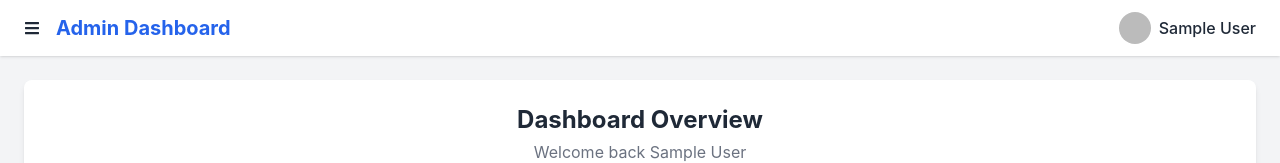
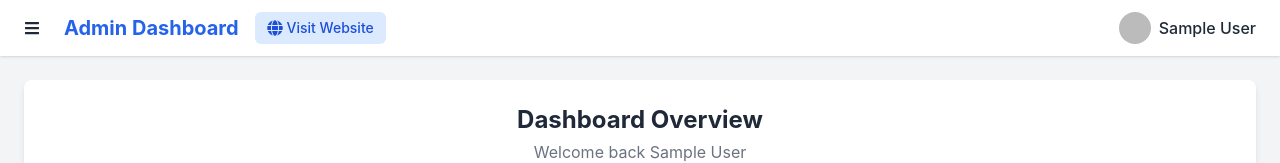
Before and after one commit to fineanmol/product-shelf, a React (Create React App) app: page /admin in a window 1280 px wide. Shown: the top 163 px of the page. Built offline with nearby package versions, Linux system fonts and the light colour scheme; no server answers; the database is empty; sample sign-in values are in the browser's storage.

Commit message:
Fixed SuperAdmin Issue on ProductEdit Form

```diff
--- a/src/components/forms/ProductFormFields.jsx
+++ b/src/components/forms/ProductFormFields.jsx
@@ -36,7 +36,22 @@ const ProductFormFields = ({
   handleChange,
   canEdit,
 }) => {
-  const { isSuperAdmin } = getUserAccess(formData);
+  const [isSuperAdmin, setIsSuperAdmin] = useState(false);
+
+  useEffect(() => {
+    async function fetchUserAccess() {
+      try {
+        const access = await getUserAccess(formData);
+        setIsSuperAdmin(access.isSuperAdmin);
+      } catch (error) {
+        console.error("Error fetching user access:", error);
+      }
+    }
+
+    if (formData) {
+      fetchUserAccess();
+    }
+  }, [formData]);
 
   // Track which field the user last edited: "price" or "discount".
   const [lastChanged, setLastChanged] = useState(null);
--- a/src/layouts/AdminLayout.jsx
+++ b/src/layouts/AdminLayout.jsx
@@ -2,7 +2,7 @@
 import React, { useEffect, useState } from "react";
 import { getAuth, onAuthStateChanged, signOut } from "firebase/auth";
 import { useNavigate, Link, Outlet } from "react-router-dom";
-import { FaBars } from "react-icons/fa";
+import { FaBars, FaGlobe } from "react-icons/fa";
 import AdminSidebar from "../components/admin/AdminSidebar";
 
 function AdminLayout() {
@@ -38,14 +38,14 @@ function AdminLayout() {
 
   return (
     <div className="flex h-screen bg-gray-100 text-gray-800">
-      {/* Sidebar (collapsible) */}
+      {/* Sidebar */}
       {sidebarOpen && <AdminSidebar onClose={() => setSidebarOpen(false)} />}
 
-      {/* Main content */}
+      {/* Main Content */}
       <div className="flex flex-col flex-1 overflow-hidden">
-        {/* Top navbar */}
+        {/* Top Navbar */}
         <header className="flex items-center justify-between bg-white px-4 py-2 shadow">
-          <div className="flex items-center gap-2">
+          <div className="flex items-center gap-4">
             {!sidebarOpen && (
               <button
                 onClick={() => setSidebarOpen(true)}
@@ -61,9 +61,24 @@ function AdminLayout() {
             >
               Admin Dashboard
             </Link>
+
+            {/* ✨ Visit Website Link */}
+            <a
+              href={
+                process.env.NODE_ENV === "development"
+                  ? "http://localhost:3000/"
+                  : "https://product-shelf-inventory.web.app/"
+              }
+              target="_blank"
+              rel="noopener noreferrer"
+              className="flex items-center gap-1 bg-blue-100 text-blue-700 hover:bg-blue-200 font-medium text-sm px-3 py-1.5 rounded-md transition whitespace-nowrap"
+            >
+              <FaGlobe className="text-base" />
+              <span className="hidden sm:inline">Visit Website</span>
+            </a>
           </div>
 
-          {/* User avatar + dropdown */}
+          {/* User Avatar + Dropdown */}
           <div className="relative">
             <button
               onClick={() => setShowMenu(!showMenu)}
@@ -95,7 +110,7 @@ function AdminLayout() {
           </div>
         </header>
 
-        {/* Inner content */}
+        {/* Page Content */}
         <main className="flex-1 overflow-auto p-4 md:p-6">
           <Outlet />
         </main>
```
